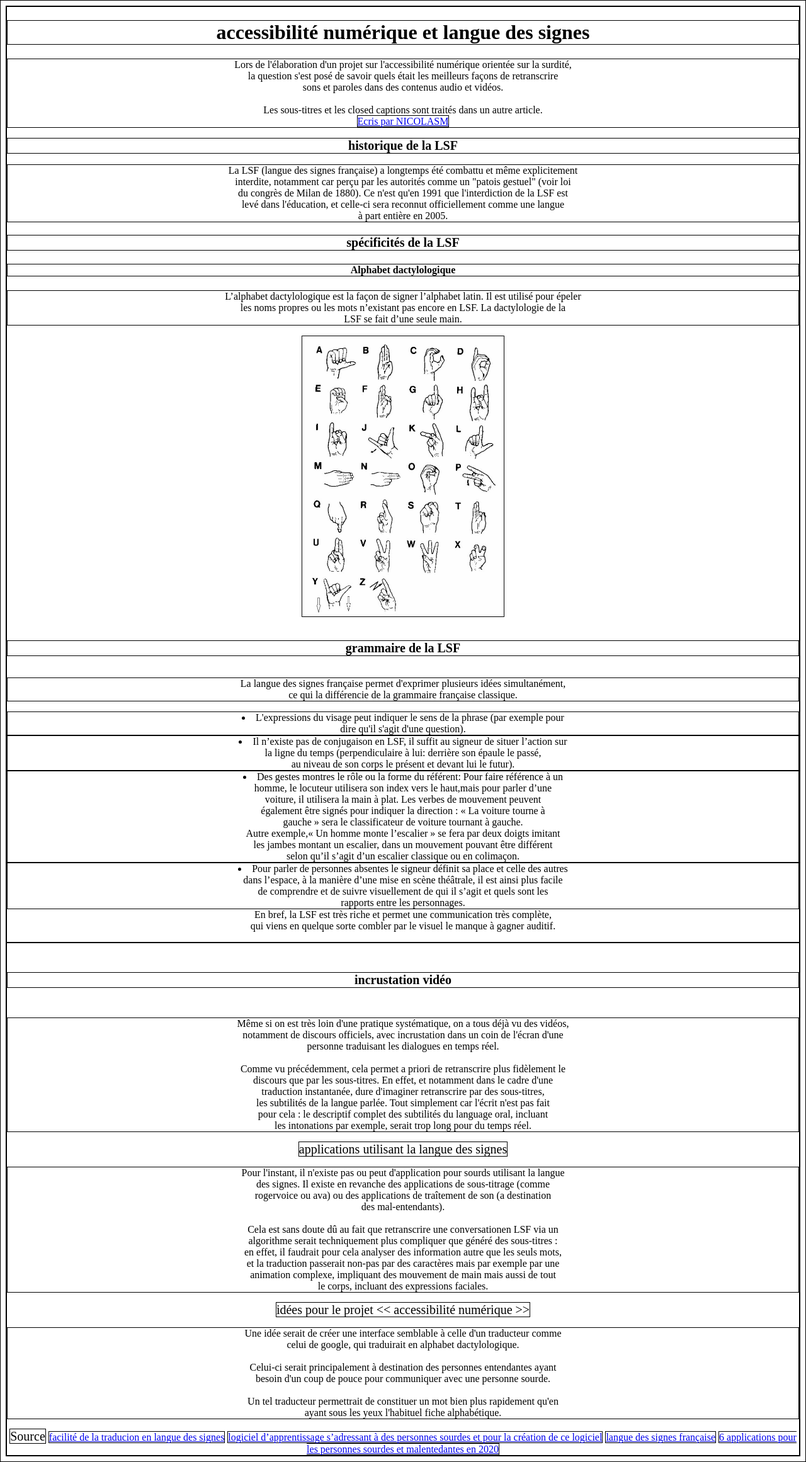
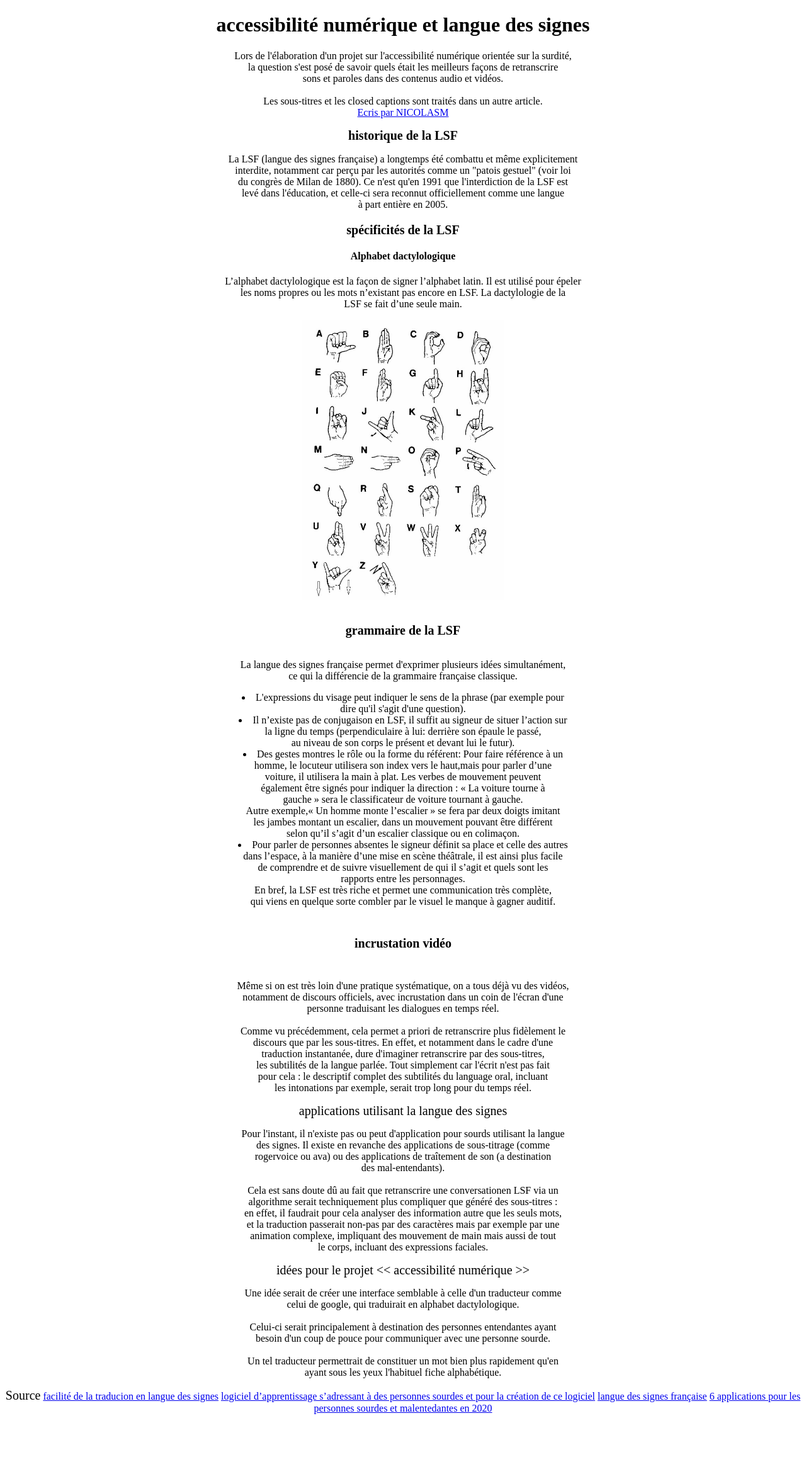
Before and after one commit to Nicolasmaes/a11e, a PHP site: page /lsf.php/index.php in a window 1280 px wide. Shown: the whole page at 63% size. After the commit the page ends 2246 px from the top, so only its background shows below. Run offline with PHP 8.4, Linux system fonts and the light colour scheme.

Commit message:
mise ne page1

```diff
--- a/lsf.php/style.css
+++ b/lsf.php/style.css
@@ -54,7 +54,3 @@
             text-align: center;
         }
       }
-
-      *{
-          border: solid black 1px;
-      }
```
